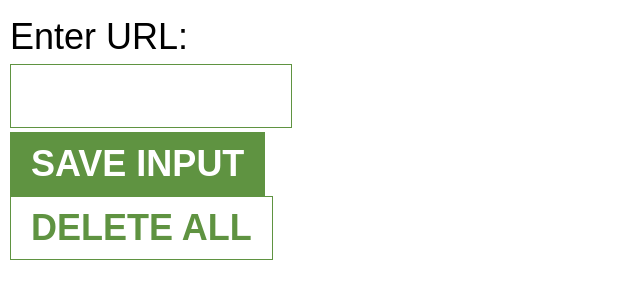
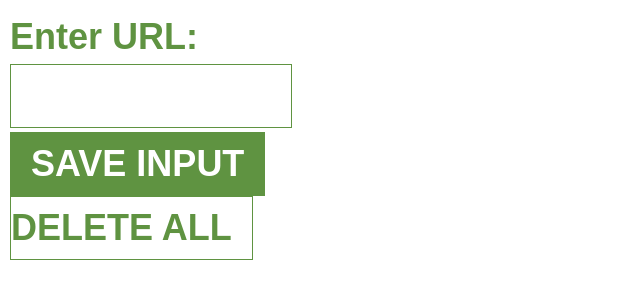
Before and after one commit to John-Okleberry/leads-tracker-app, a website built with Vite: page index.html in a window 1280 px wide. Shown: the whole page, without its empty margins (0-640 px from the left). Built offline with nearby package versions, Linux system fonts and the light colour scheme; no server answers.

Commit message:
Updating label styling

```diff
--- a/index.css
+++ b/index.css
@@ -15,6 +15,11 @@ body {
     /* Improves readability */
     font-size: clamp(1rem, 1vw + 0.5rem, 4.0rem);
     /* Responsive base font size */
+}
+
+label {
+    color: #5f9341;
+    font-weight: 900;
 }
 
 /* Styling for the text input field */
@@ -44,6 +49,7 @@ button {
 #delete-btn {
     background: white;
     color: #5f9341;
+    padding-left: 0;
 }
 
 /* The portion of the page for displaying saved leads */
```
